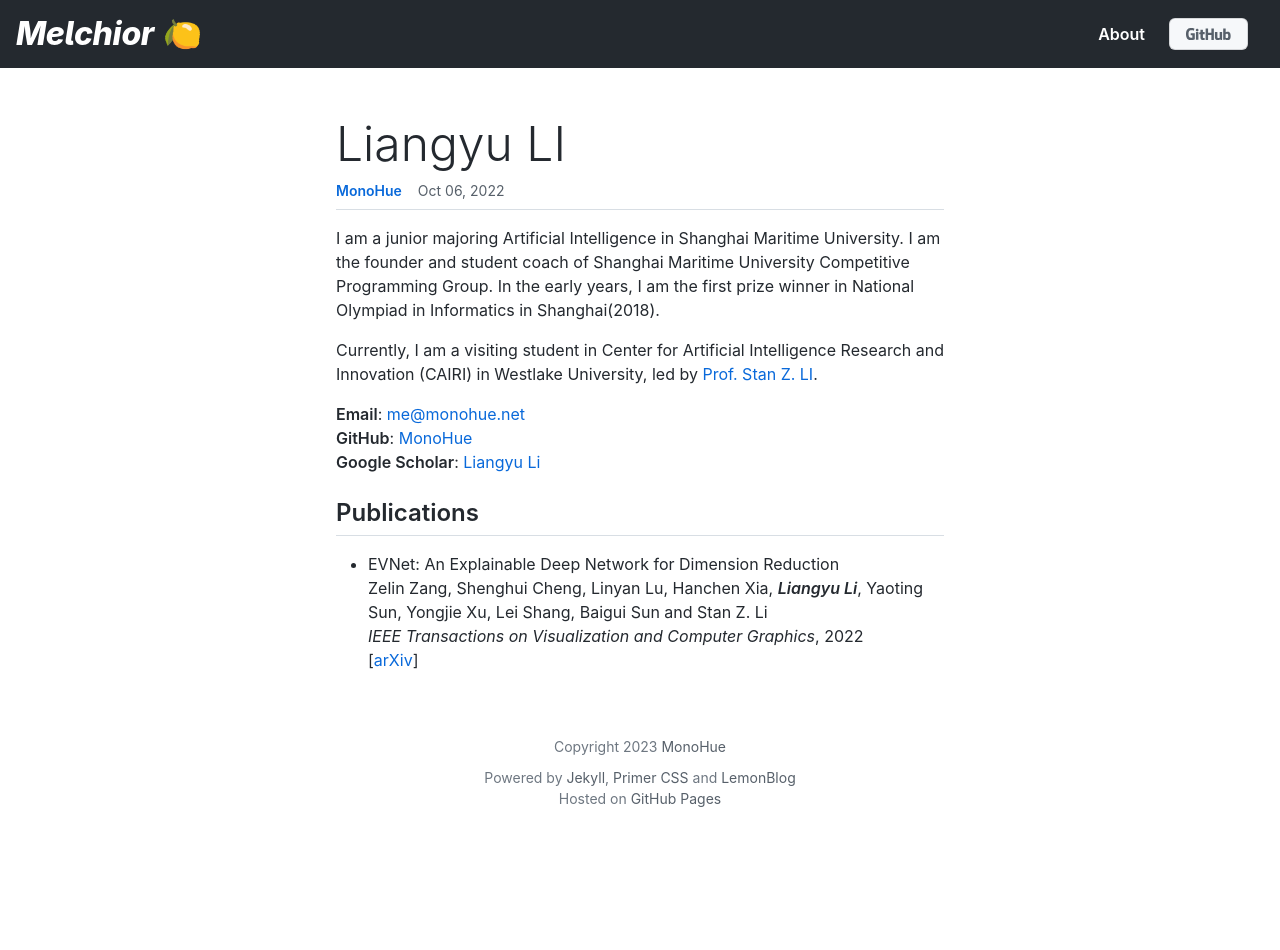
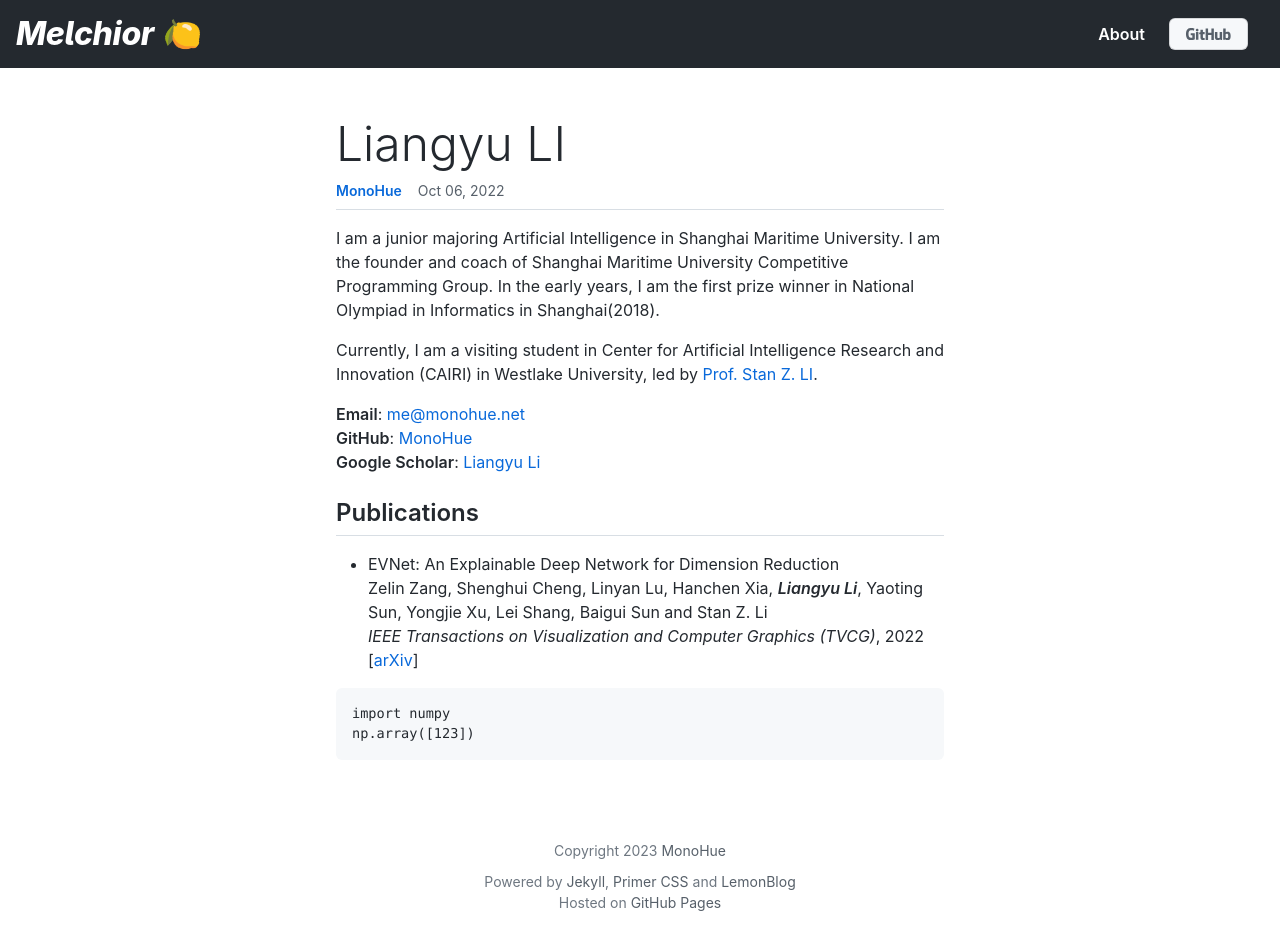
Before and after one commit to MonoHue/monohue.net, a Jekyll site: the page built from _posts/2022-10-06-monohue.md, in a window 1280 px wide and 953 px high. Shown: the top 950 px of the window. Built offline with Jekyll 4.4.1, drawn with Linux system fonts in a browser that asks for light colours.

````diff
--- a/_config.yml
+++ b/_config.yml
@@ -1,13 +1,17 @@
-baseurl: "https://monohue.net"
-githuburl: "https://github.com/Monohue"
 name: Melchior
 slogan: Exploring the very nature of science.
 description: MonoHue's Blog.
+baseurl: "https://monohue.net"
+githuburl: "https://github.com/Monohue"
+websuffix: " - Melchior"
+
 paginate: 10
 paginate_path: "page:num"
-excerpt_separator:  "<!-- more -->"
-websuffix: " - Melchior"
+
 lighttheme: "light"
 darktheme: "dark"
+excerpt_separator: "<!-- more -->"
+markdown: kramdown
+
 sass:
   style: compressed
--- a/_posts/2022-10-06-monohue.md
+++ b/_posts/2022-10-06-monohue.md
@@ -5,7 +5,7 @@ author: monohue
 layout: post
 ---
 
-I am a junior majoring Artificial Intelligence in Shanghai Maritime University. I am the founder and student coach of Shanghai Maritime University Competitive Programming Group. In the early years, I am the first prize winner in National Olympiad in Informatics in Shanghai(2018).
+I am a junior majoring Artificial Intelligence in Shanghai Maritime University. I am the founder and coach of Shanghai Maritime University Competitive Programming Group. In the early years, I am the first prize winner in National Olympiad in Informatics in Shanghai(2018).
 
 <!-- more -->
 
@@ -21,5 +21,10 @@ Currently, I am a visiting student in Center for Artificial Intelligence Researc
 
 - EVNet: An Explainable Deep Network for Dimension Reduction
 Zelin Zang, Shenghui Cheng, Linyan Lu, Hanchen Xia, ***Liangyu Li***, Yaoting Sun, Yongjie Xu, Lei Shang, Baigui Sun and Stan Z. Li
-_IEEE Transactions on Visualization and Computer Graphics_, 2022
-[[arXiv](https://arxiv.org/pdf/2211.15478.pdf)]
+_IEEE Transactions on Visualization and Computer Graphics (TVCG)_, 2022
+[[arXiv](https://arxiv.org/abs/2211.15478)]
+
+```python
+import numpy
+np.array([123])
+```
````
